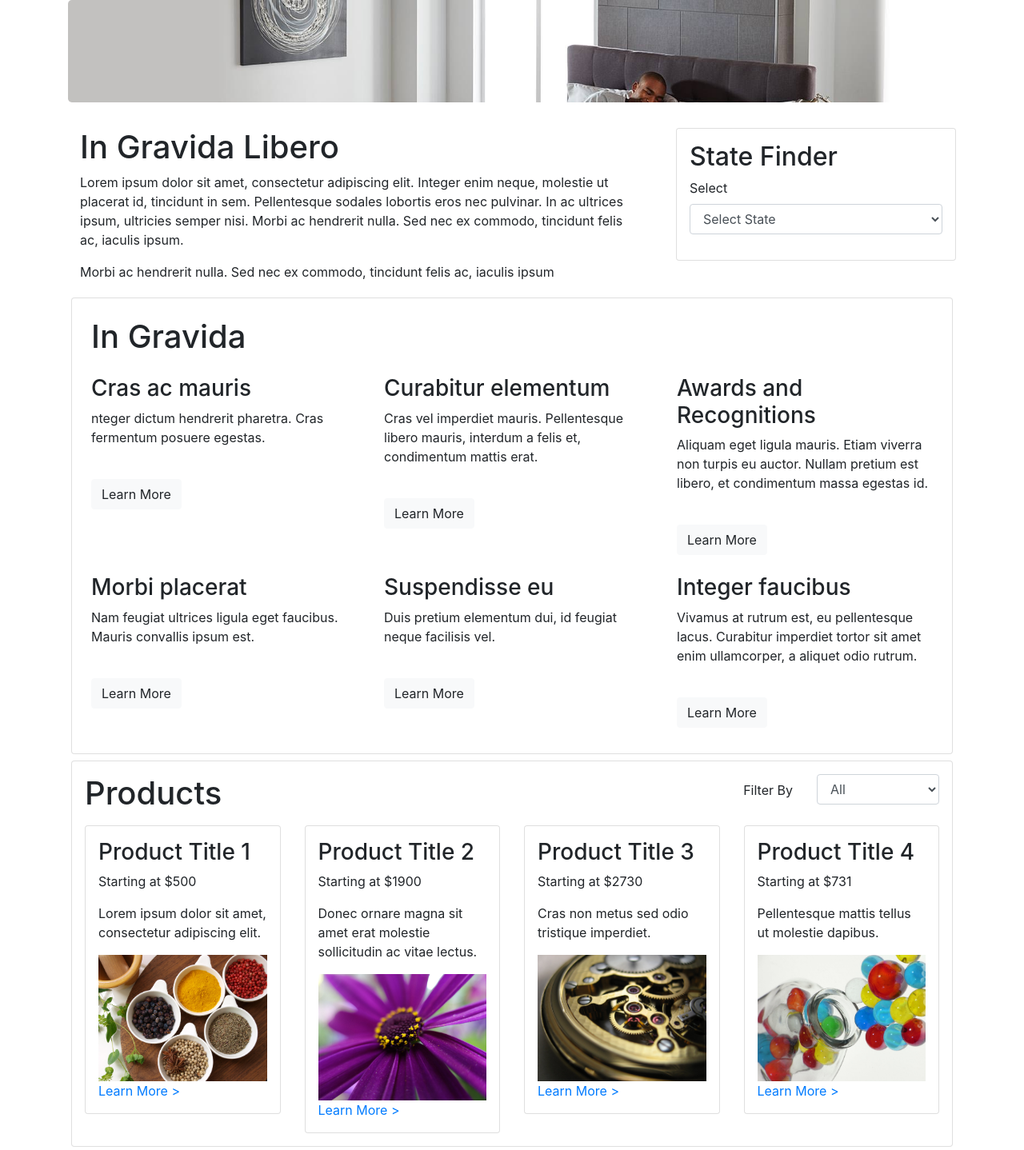
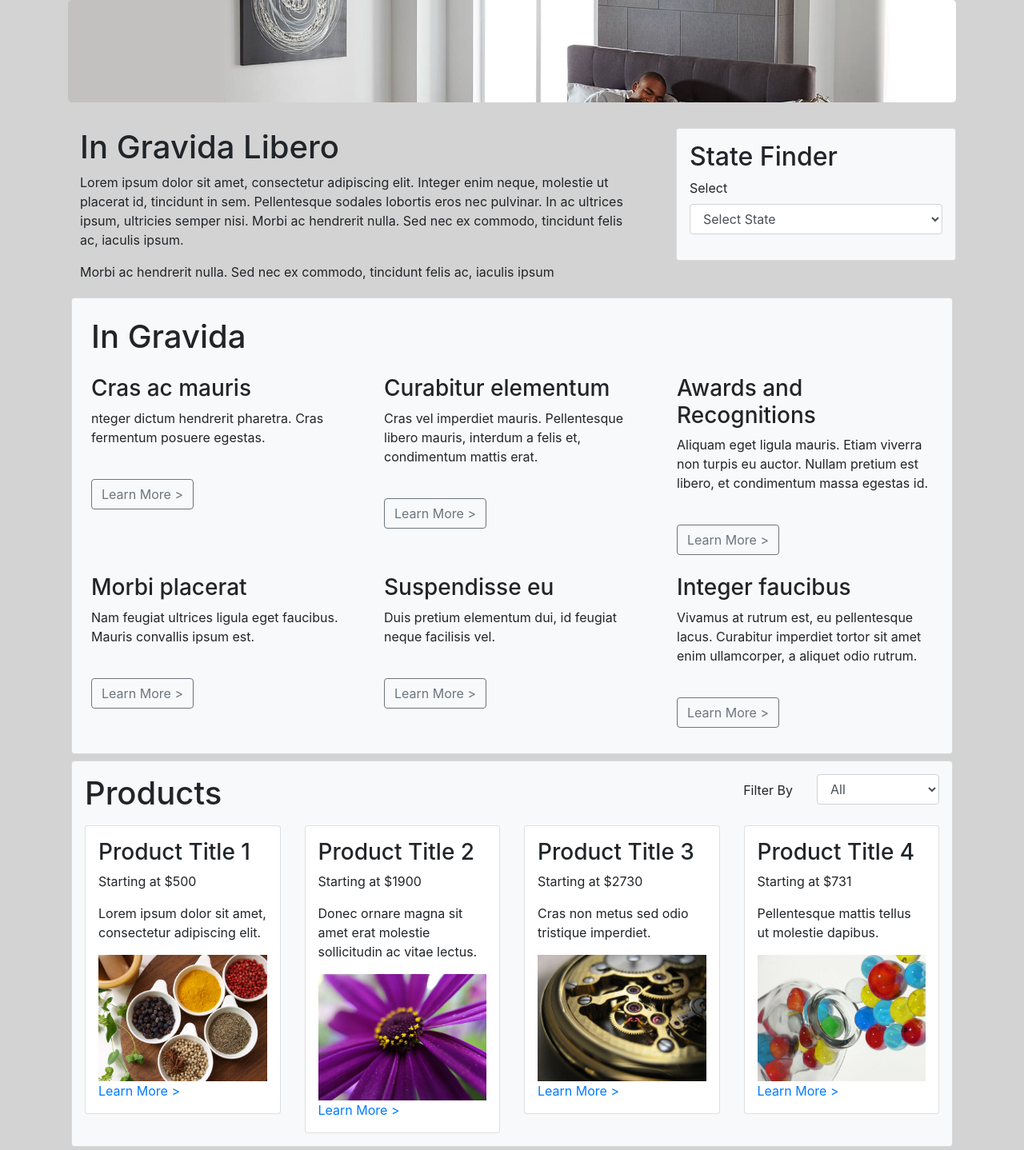
Before and after one commit to precto1285/tagrem-react-bootstrap, a React (Create React App) app in the folder tagrem-react-bootstrap/: page / in a window 1280 px wide. Shown: the whole page at 80% size. Built offline with nearby package versions, Linux system fonts and the light colour scheme.

Commit message:
adjusted button css

```diff
--- a/tagrem-react-bootstrap/src/App.css
+++ b/tagrem-react-bootstrap/src/App.css
@@ -1,2 +1,3 @@
 .App {
+  background-color: lightgray;
 }
--- a/tagrem-react-bootstrap/src/components/LearnMore/LearnMore.js
+++ b/tagrem-react-bootstrap/src/components/LearnMore/LearnMore.js
@@ -13,7 +13,7 @@ class LearnMore extends Component {
   render() {
     return (
       <div>
-        <Card className="p-3 m-1">
+        <Card className="p-3 m-1 bg-light">
           <h1 className="p-2">In Gravida</h1>
           <Row>
             <Col><LearnMoreCard title={this.state.learnMoreCard[0].title} paragraph={this.state.learnMoreCard[0].paragraph} /></Col>
--- a/tagrem-react-bootstrap/src/components/LearnMore/LearnMoreCard.js
+++ b/tagrem-react-bootstrap/src/components/LearnMore/LearnMoreCard.js
@@ -7,7 +7,7 @@ const LearnMoreCard = (props) => {
       <h3>{props.title}</h3>
       <p>{props.paragraph}</p>
       <br />
-      <Button className="btn btn-light">Learn More</Button>
+      <Button className="btn-light btn-outline-secondary">Learn More ></Button>
     </div>
   );
 };
--- a/tagrem-react-bootstrap/src/components/Products/Products.js
+++ b/tagrem-react-bootstrap/src/components/Products/Products.js
@@ -41,7 +41,7 @@ class Products extends Component {
   render() {
     return (
       <div>
-        <Card className="p-3 m-1">
+        <Card className="p-3 m-1 bg-light">
           <Row className="mb-2">
             <Col className="col-md-8">
               <h1>Products</h1>
--- a/tagrem-react-bootstrap/src/components/StateFinder.js
+++ b/tagrem-react-bootstrap/src/components/StateFinder.js
@@ -4,7 +4,7 @@ import { Card, FormGroup, Input, Label } from 'reactstrap';
 const StateFinder = (props) => {
   return (
     <div>
-      <Card className="p-3">
+      <Card className="p-3 bg-light">
         <h2>State Finder</h2>
         <FormGroup>
           <Label for="exampleSelect">Select</Label>
```
